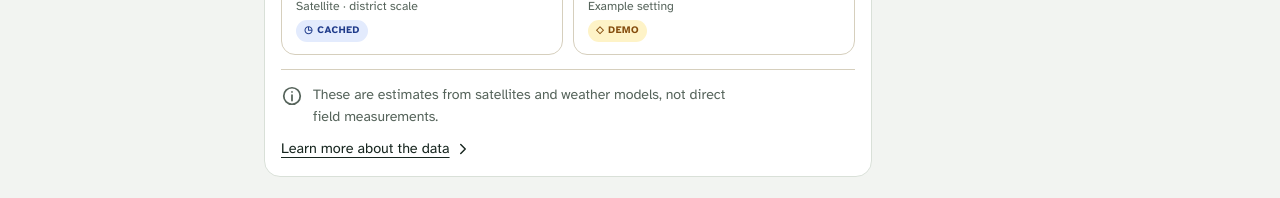
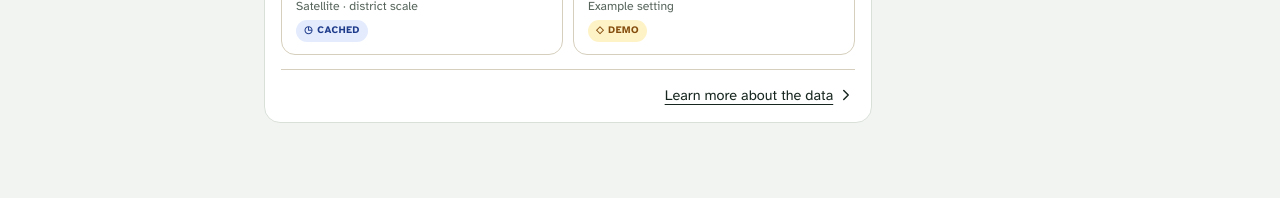
Before and after one commit to Alphathanlwin/NASA, a React (Vite) app in the folder frontend/: page / in a window 1280 px wide. Shown: the part 1220-1418 px from the top of the page. After the commit the page ends 1367 px from the top, so only its background shows below. Built offline with nearby package versions, Linux system fonts and the light colour scheme.

Commit message:
style: remove the estimates note from Key conditions and Environmental conditions

```diff
--- a/frontend/src/app.css
+++ b/frontend/src/app.css
@@ -1241,3 +1241,5 @@ html:has(.map-surface:modal) { overflow: hidden; }
 .env-grid { grid-template-columns: repeat(3, minmax(0, 1fr)); }
 @media (max-width: 1500px) { .fields-page .env-grid { grid-template-columns: repeat(auto-fit, minmax(170px, 1fr)); } }
 @media (max-width: 820px) { .env-grid { grid-template-columns: 1fr 1fr; } .env-value > b { font-size: 1.5rem; } }
+/* the footers now hold only the link: keep it on the right */
+.cond-foot, .env-foot { justify-content: flex-end; }
--- a/frontend/src/components/EnvConditions.tsx
+++ b/frontend/src/components/EnvConditions.tsx
@@ -131,7 +131,6 @@ export function EnvConditions({ snap, field }: { snap: Snapshot; field: Snapshot
       </Group>
 
       <div className="env-foot">
-        <span className="env-foot-note"><Icon d={I.bulb} size={22} /><span><b>{t('env.noteLabel')}</b> {t('cond.note')}</span></span>
         <a className="cond-more" href="https://github.com/Alphathanlwin/NASA/blob/main/data/SOURCES.md" target="_blank" rel="noreferrer">
           {t('cond.more')}<Icon d={I.chev} size={18} />
         </a>
--- a/frontend/src/components/HomePage.tsx
+++ b/frontend/src/components/HomePage.tsx
@@ -164,7 +164,6 @@ export function HomePage({ snap, field, plans, map, profiles, userFields, select
                 status={field.status === 'DEMO' ? 'DEMO' : 'USER-INPUT'} />
             </div>
             <div className="cond-foot">
-              <span className="cond-note"><Icon d="M12 21a9 9 0 1 0 0-18 9 9 0 0 0 0 18zM12 11v6M12 7.5v.01" size={22} />{t('cond.note')}</span>
               <a className="cond-more" href="https://github.com/Alphathanlwin/NASA/blob/main/data/SOURCES.md" target="_blank" rel="noreferrer">
                 {t('cond.more')}<Icon d="M9 6l6 6-6 6" size={18} />
               </a>
```
